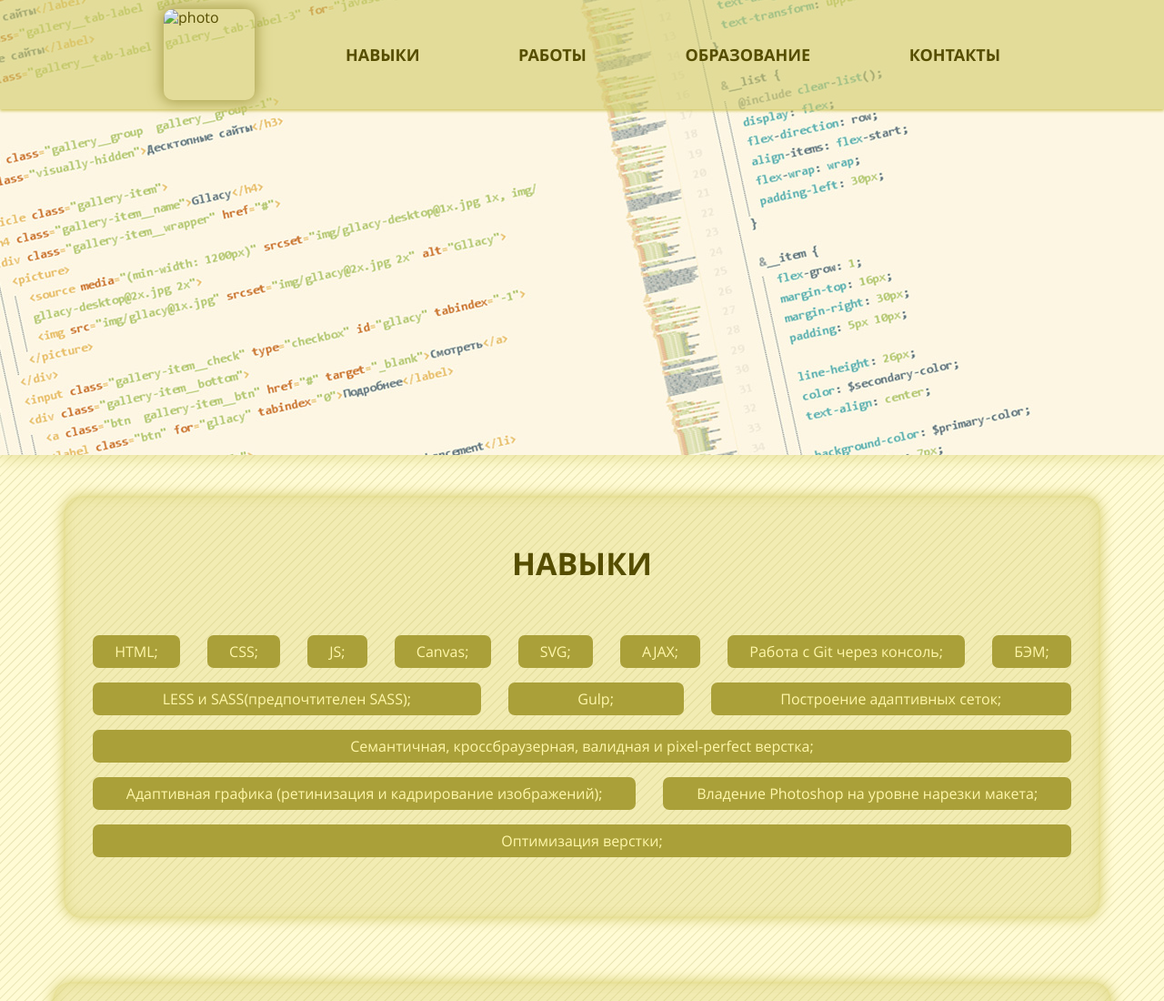
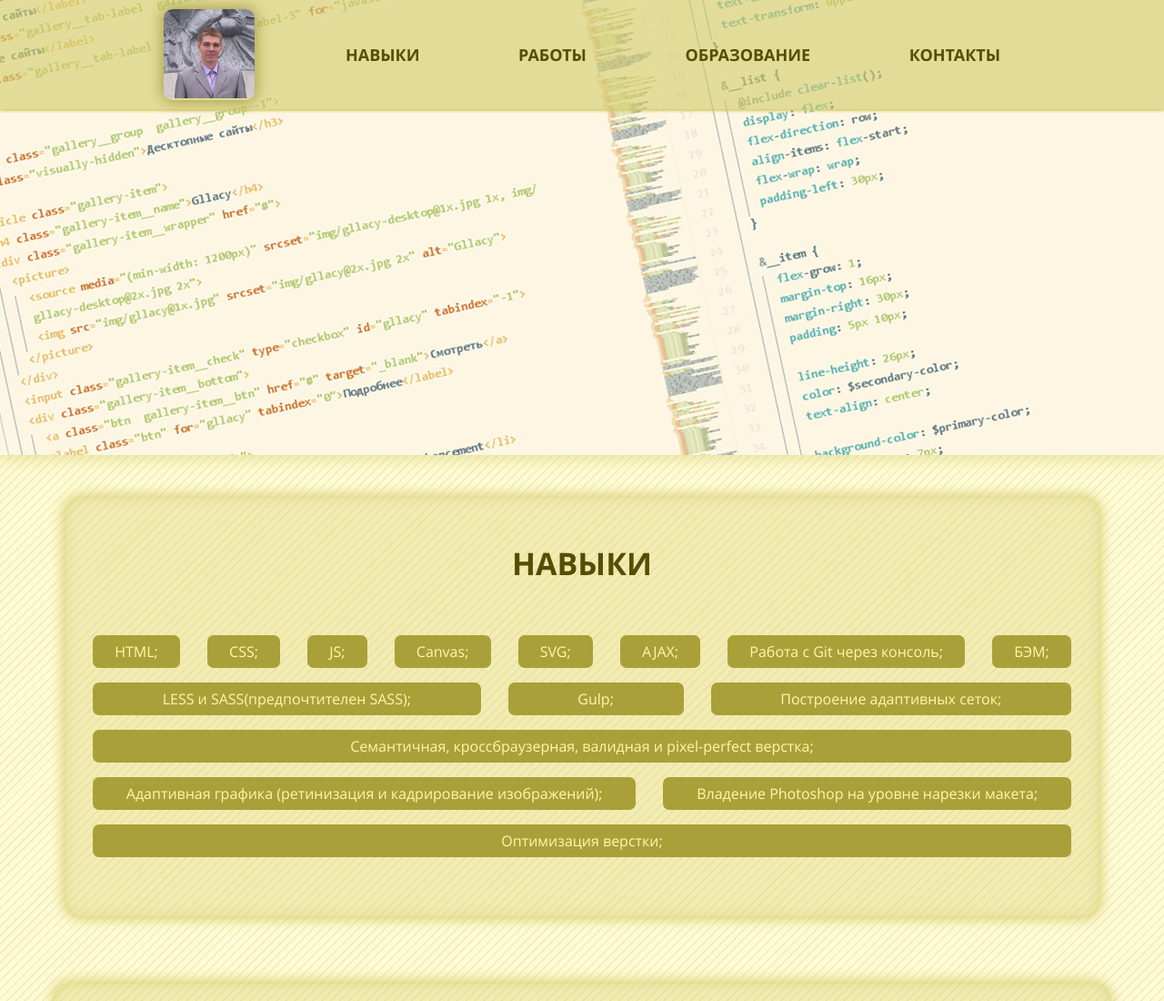
Before and after one commit to Kvezal/Kvezal.github.io, a plain HTML site: page index.html in a window 1280 px wide. Shown: the top 1100 px of the page at 91% size. Drawn offline with Linux system fonts and the light colour scheme.

Commit message:
Update 2017-10-01T09:08:50.861Z

```diff
--- a/index.html
+++ b/index.html
@@ -15,7 +15,7 @@
   <header class="page-header">
     <nav class="main-nav">
       <div class="ava">
-        <img src="img/photoAva.jpg" alt="photo">
+        <img src="img/photo-ava.jpg" alt="photo">
       </div>
       <ul class="main-nav__list">
         <li class="main-nav__item">
```
